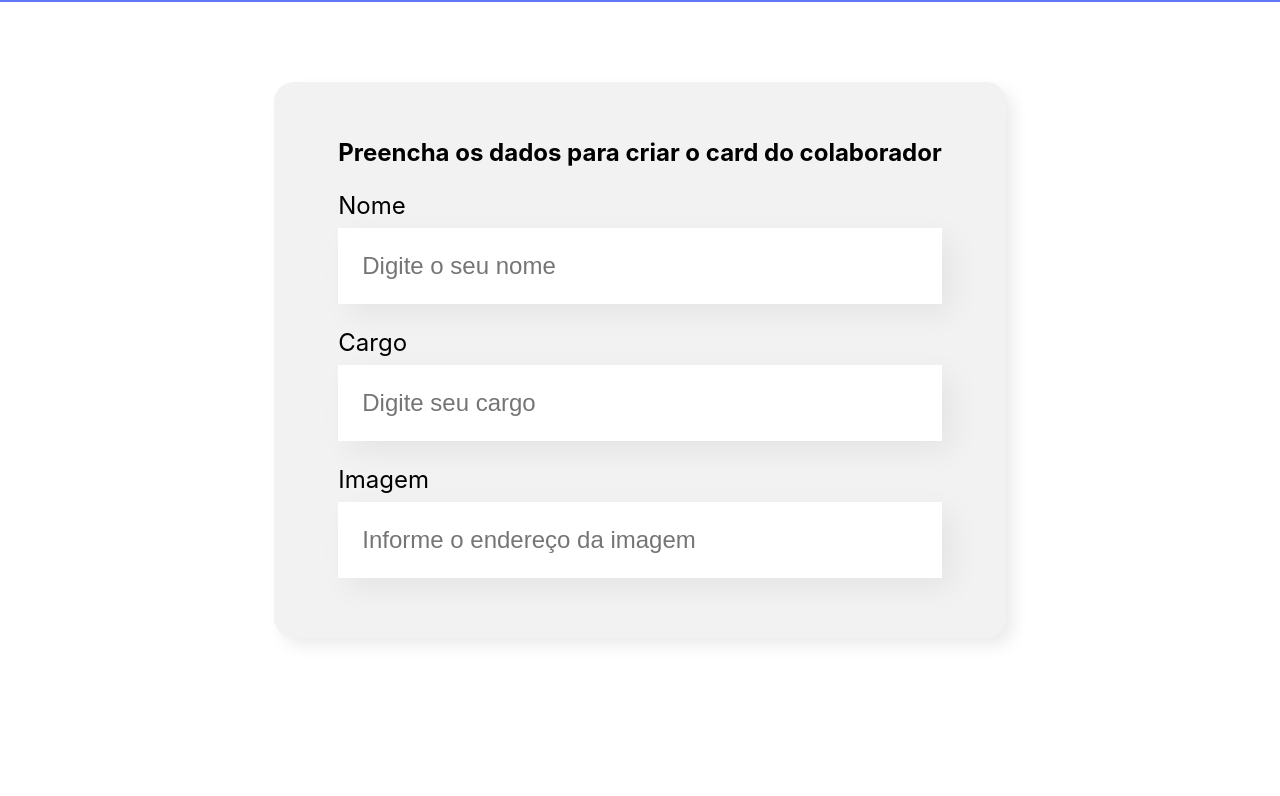
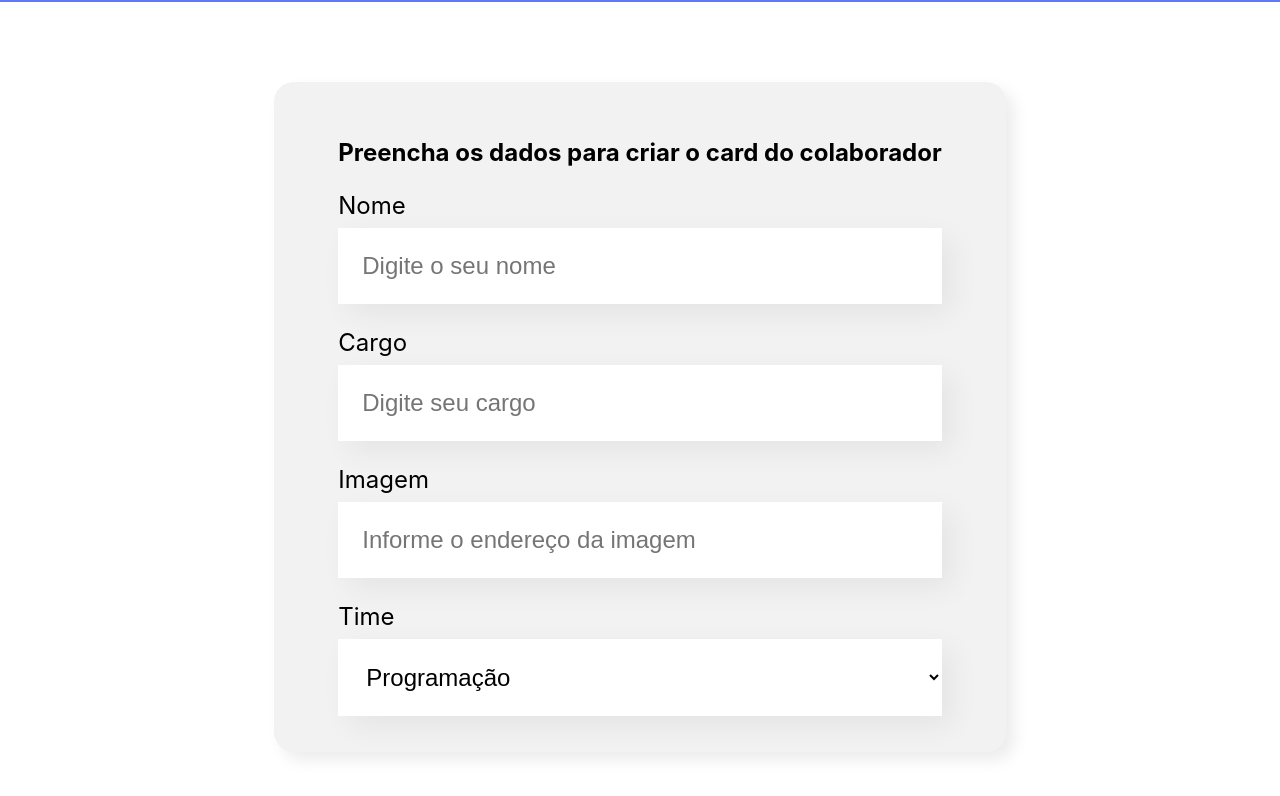
Before and after one commit to leandrozulis/curso_react, a React (Create React App) app: page / in a window 1280 px wide. Shown: the part 496-1292 px from the top of the page. Before the commit the page ends 1214 px from the top, so only its background shows below. Built offline with nearby package versions, Linux system fonts and the light colour scheme.

Commit message:
criando um select com options utilizando map

```diff
--- a/src/componentes/Formulario/index.js
+++ b/src/componentes/Formulario/index.js
@@ -1,7 +1,18 @@
 import CampoTexto from '../CampoTexto';
+import ListaSuspensa from '../ListaSuspensa';
 import './Formulario.css';
 
 const Formulario = () => {
+
+  const times = [
+    'Programação',
+    'Front-end',
+    'Data Science',
+    'Devops',
+    'UX e Design',
+    'Mobile',
+    'Inovação e Gestão'
+  ]
 
   return (
     <section className='formulario'>
@@ -10,6 +21,7 @@
         <CampoTexto label="Nome" placeholder="Digite o seu nome" />
         <CampoTexto label="Cargo" placeholder="Digite seu cargo" />
         <CampoTexto label="Imagem" placeholder="Informe o endereço da imagem" />
+        <ListaSuspensa label="Time" itens={times} />
       </form>
     </section>
   )
--- /dev/null
+++ b/src/componentes/ListaSuspensa/ListaSuspensa.css
@@ -0,0 +1,15 @@
+.lista-suspensa label{
+  display: block;
+  font-size: 24px;
+  margin-bottom: 8px;
+}
+
+.lista-suspensa select {
+  background-color: #fff;
+  box-shadow: 10px 10px 30px rgba(0, 0, 0, 0.06);
+  width: 100%;
+  border: none;
+  font-size: 24px;
+  padding: 24px;
+  box-sizing: border-box;
+}
--- /dev/null
+++ b/src/componentes/ListaSuspensa/index.js
@@ -0,0 +1,14 @@
+import './ListaSuspensa.css';
+
+const ListaSuspensa = (props) => {
+  return (
+    <div className='lista-suspensa'>
+      <label>{props.label}</label>
+      <select>
+        {props.itens.map(item => <option key={item}>{item}</option>)}
+      </select>
+    </div>
+  )
+}
+
+export default ListaSuspensa
```
